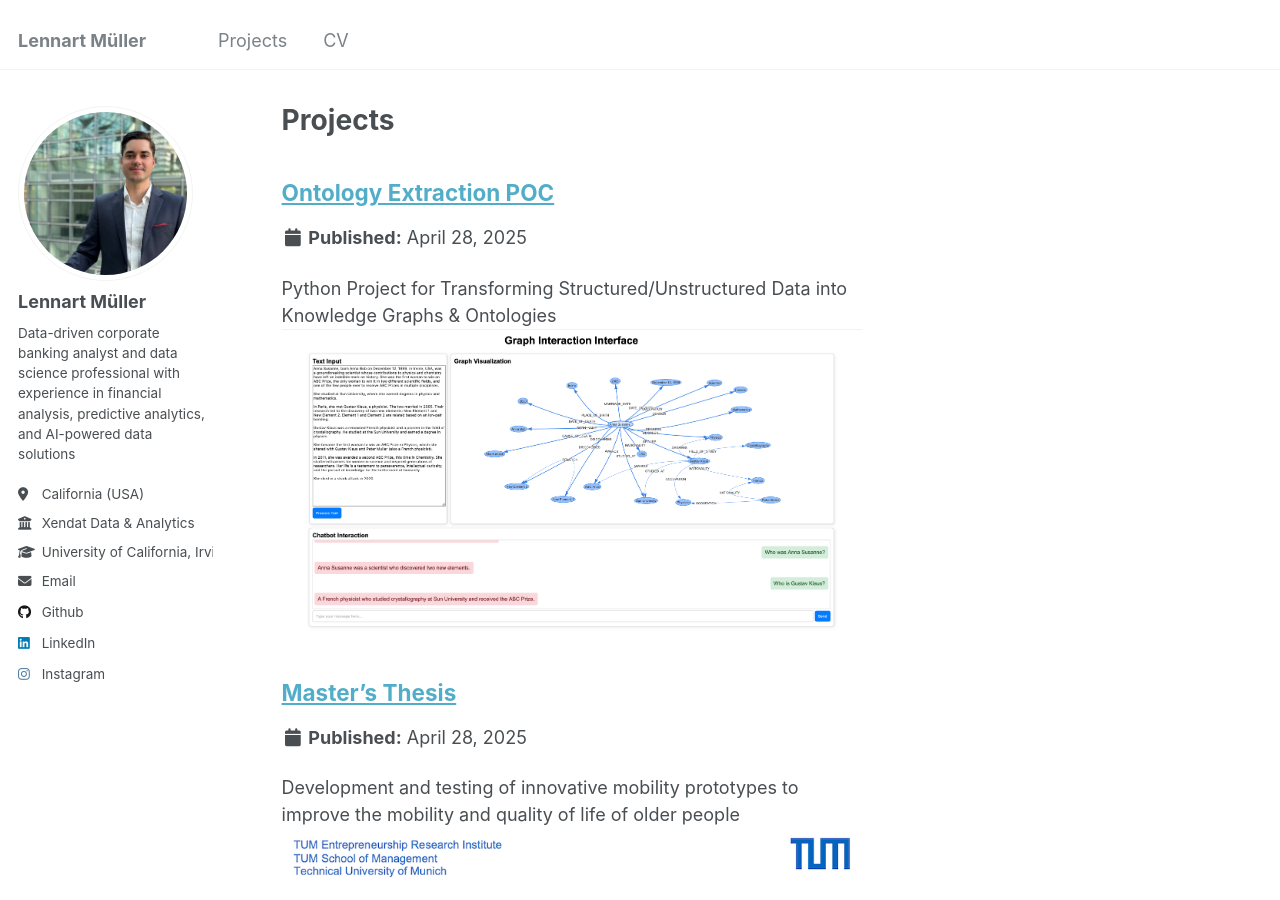
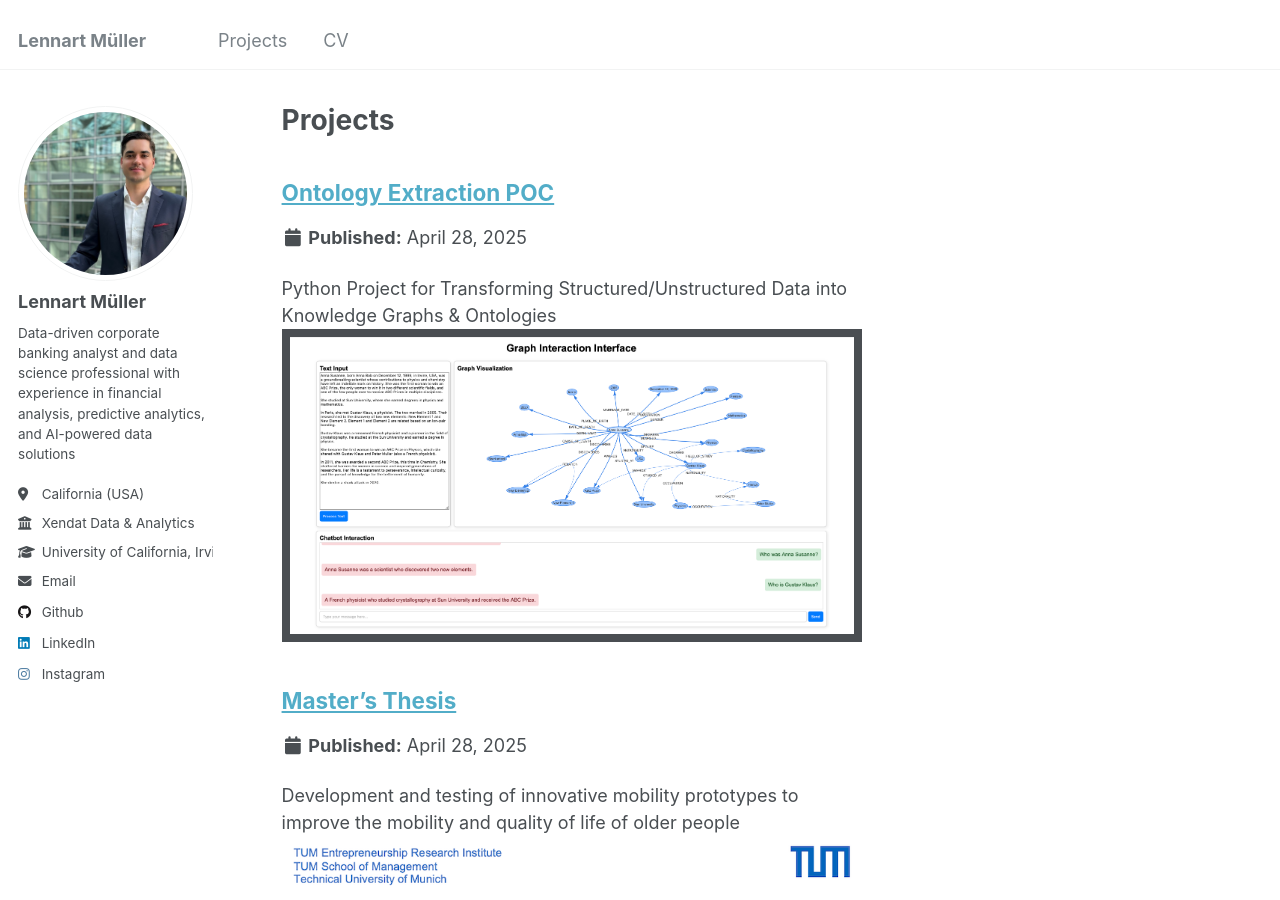
Before and after one commit to lennartmueller123/lennartmueller123.github.io, a Jekyll site: the page built from _pages/projects.html, in a window 1280 px wide and 900 px high. Built offline with Jekyll 4.4.1, drawn with Linux system fonts in a browser that asks for light colours.

Commit message:
Update project-1.html

```diff
--- a/_projects/project-1.html
+++ b/_projects/project-1.html
@@ -3,7 +3,7 @@ title: "Ontology Extraction POC"
 excerpt: |
   Python Project for Transforming Structured/Unstructured Data into Knowledge Graphs & Ontologies <br/>
   <a href="/images/Ontology Extraction UI.png">
-    <img src="/images/Ontology Extraction UI.png" alt="Ontology Extraction UI">
+    <img src="/images/Ontology Extraction UI.png" alt="Ontology Extraction UI" style="border:8px solid #4A4E52;">
   </a>
 collection: projects
 ---
```
